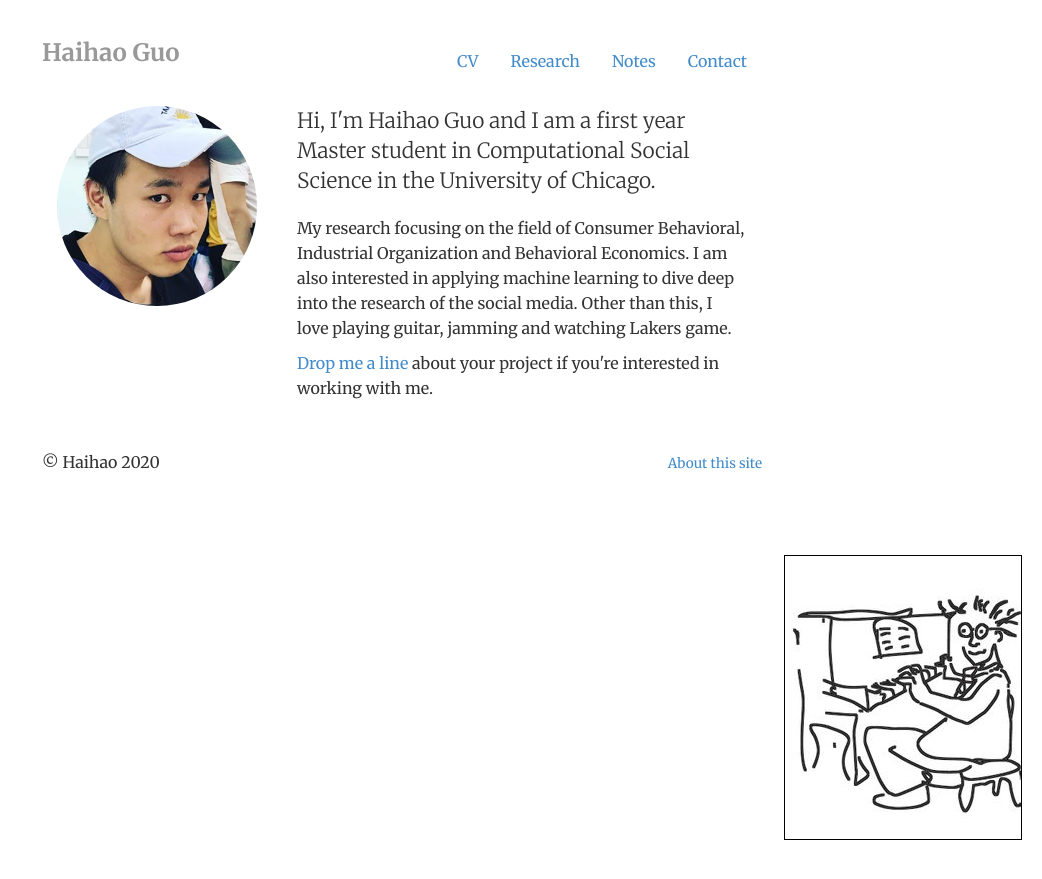
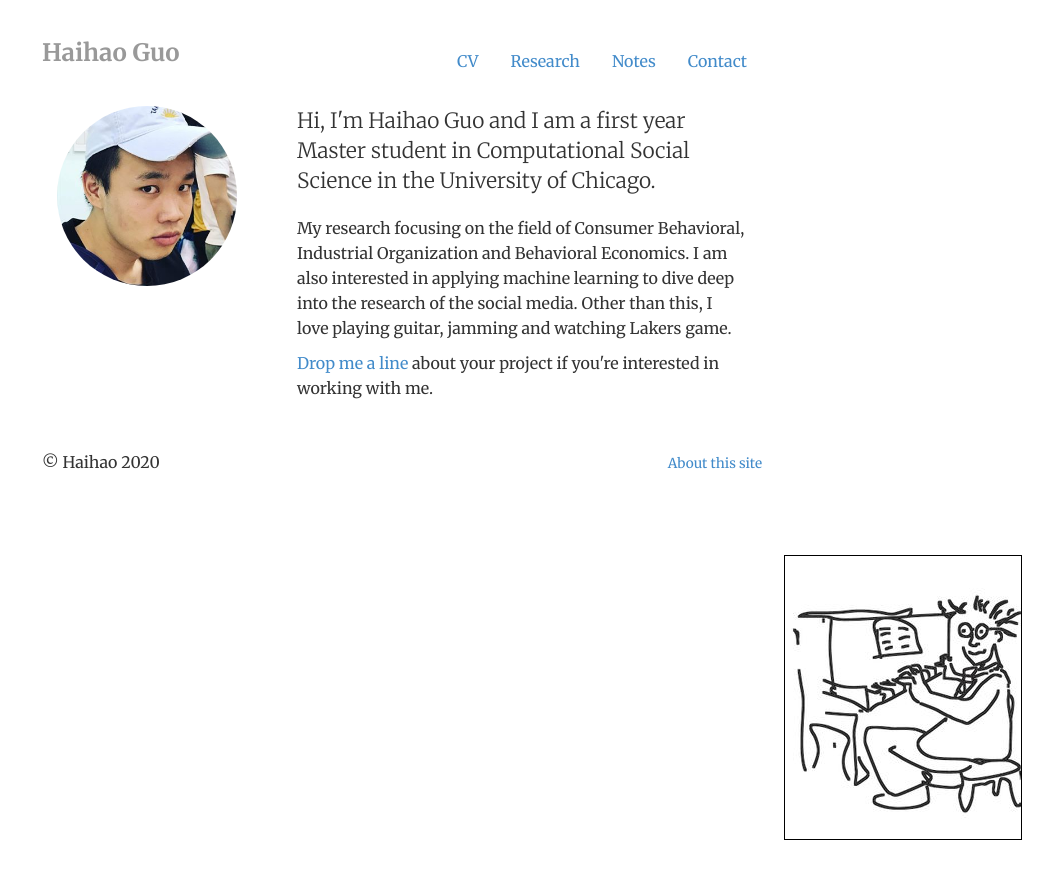
Before and after one commit to hihowme/hihowme.github.io, a Jekyll site: the page built from index.html, in a window 1280 px wide. Shown: the top 879 px of the page, without its empty margins (238-1280 px from the left). Built offline with Jekyll 4.4.1, drawn with Linux system fonts in a browser that asks for light colours.

Commit message:
update again

```diff
--- a/index.html
+++ b/index.html
@@ -9,7 +9,7 @@ description: Haihao Guo is a first year Master student in Computational Social S
 <!-- <div class="jumbotron"> -->
 <div class="row marketing">
 	<div class="col-sm-4">
-	<img  class="img-circle avatar" alt="Haihao Guo" src="img/duck.png", width="200", height="200">
+	<img  class="img-circle avatar" alt="Haihao Guo" src="img/duck.png", width="180", height="180">
 	</div>
 	<div itemscope itemtype="http://data-vocabulary.org/Person" class="col-sm-8">
 	<p class="lead">Hi, I'm <span itemprop="name">Haihao Guo</span> and I am a first year Master student in Computational Social Science in the University of Chicago.</p>
```
